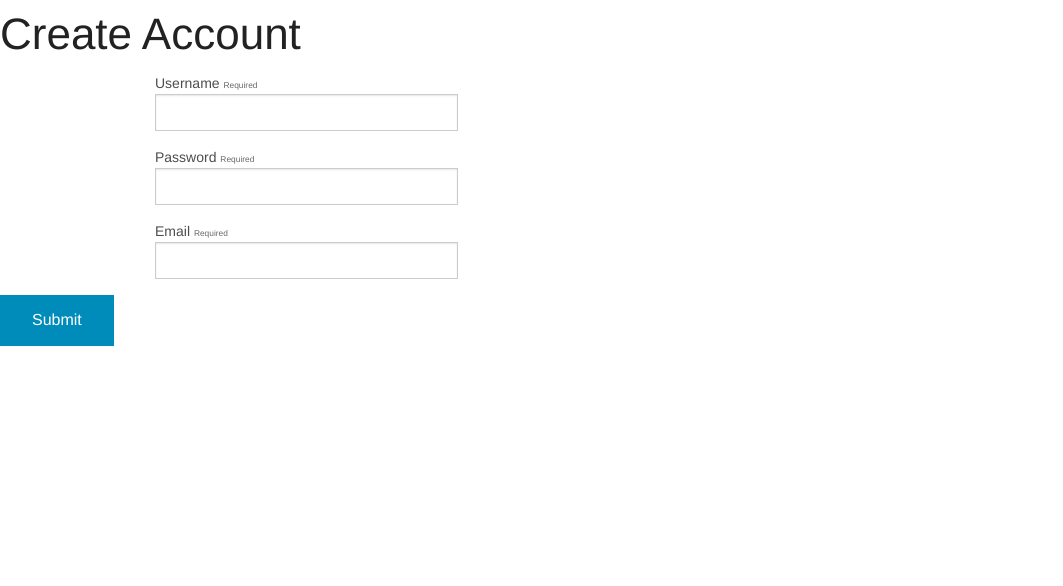
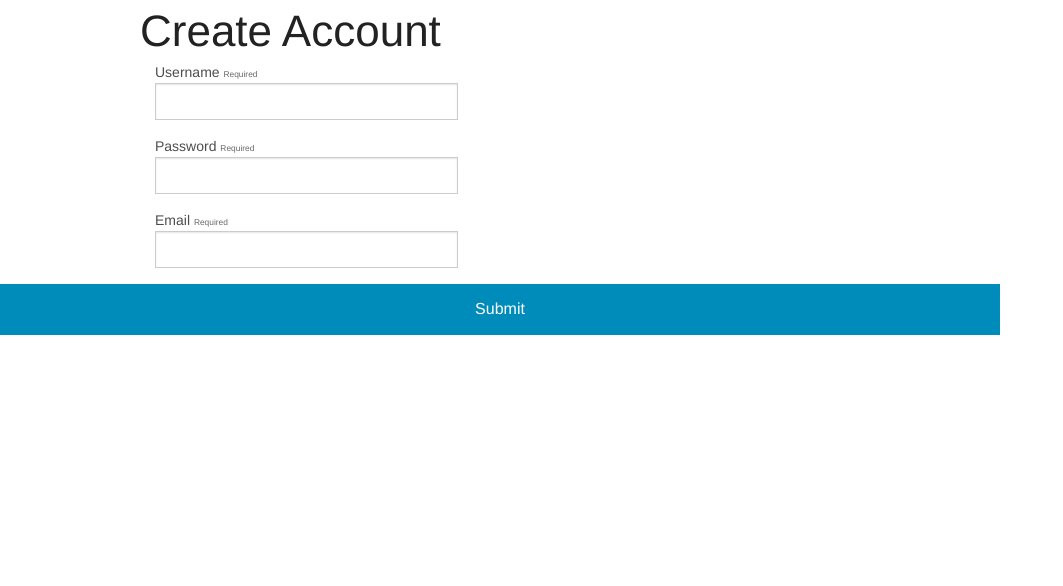
Before and after one commit to pmagent2013/2014MaristHackathon, a PHP site: page /create.php in a window 1280 px wide. Shown: the top 586 px of the page, without its empty margins (0-1063 px from the left). After the commit the page ends 335 px from the top, so only its background shows below. Run offline with PHP 8.4, Linux system fonts and the light colour scheme; some libraries are stand-ins or nearby versions.

Commit message:
Lining things up

```diff
--- a/create.php
+++ b/create.php
@@ -14,7 +14,7 @@
    <script src="http://code.jquery.com/ui/1.10.1/jquery-ui.js"></script>
   </head>
   <body>
-    <h1>Create Account</h1>
+    <h1 class='row'>Create Account</h1>
     <form data-abide>
   <div class='row'>
   <div class="name-field">
@@ -48,7 +48,7 @@
 </div>
 </div>
 
-  <button type="submit">Submit</button>
+  <button class='row' type="submit">Submit</button>
 </form>
 
 
```
